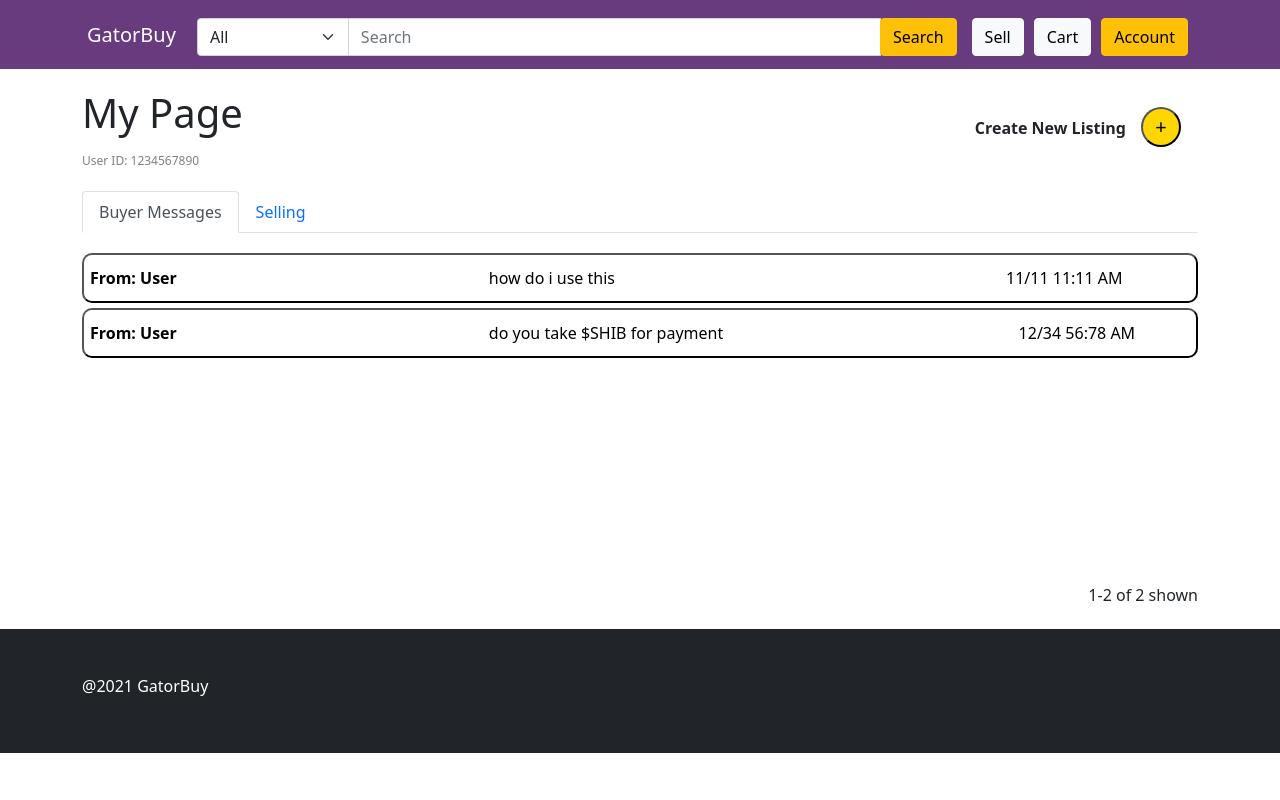
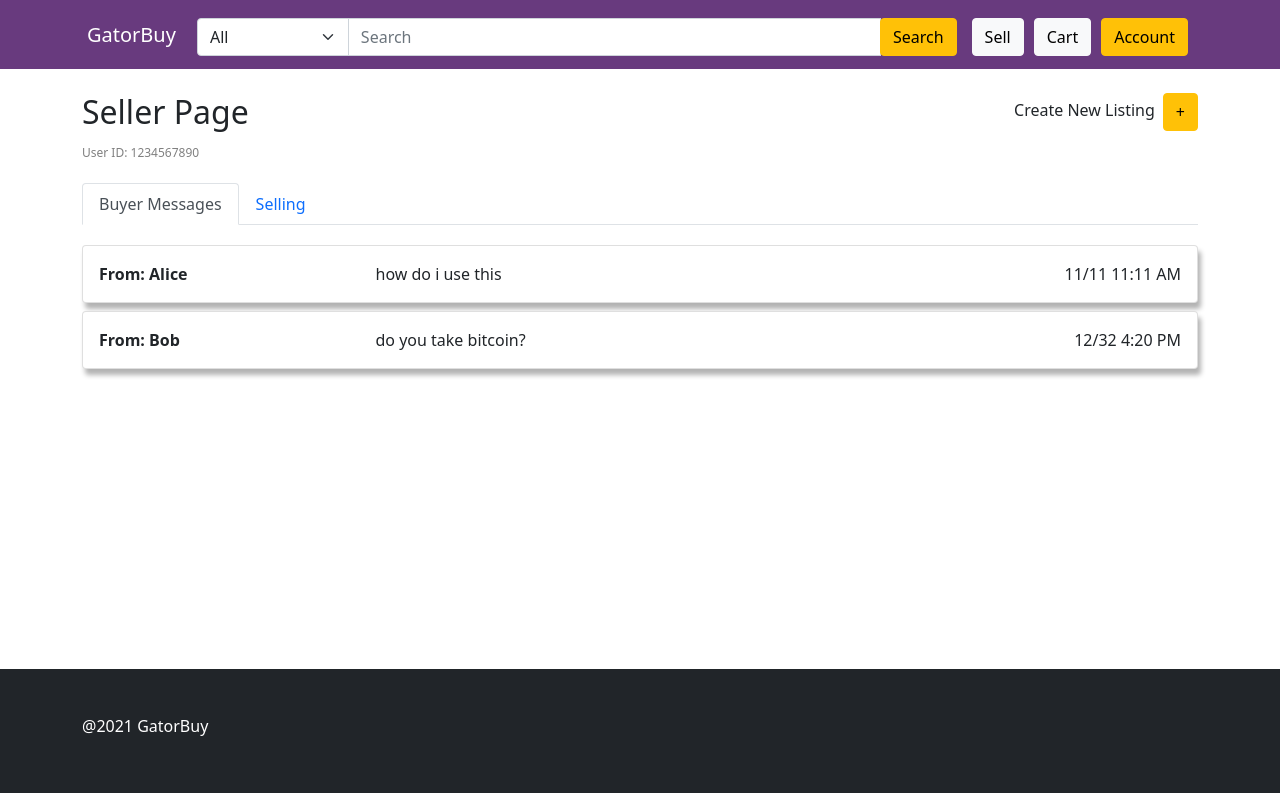
Before and after one commit to ohlesl1e/csc642-team11, a React (Create React App) app in the folder source/: page /seller in a window 1280 px wide. Built offline with nearby package versions, Linux system fonts and the light colour scheme.

Commit message:
seller message styling

```diff
--- a/source/src/pages/Account.js
+++ b/source/src/pages/Account.js
@@ -1,5 +1,5 @@
 import React from 'react'
-import { Container, Tabs, Tab, Button } from 'react-bootstrap'
+import { Container, Tabs, Tab, Button, Row, Col } from 'react-bootstrap'
 import History from './History'
 import Info from './Info'
 
@@ -7,18 +7,19 @@ function Account() {
     return (
         <div>
             <Container>
-                <form className="Form">
-                    <div>
-                        <h2 style={{ marginTop: '20px', marginBottom: '-30px' }}>Account</h2>
-                        <text style={{ marginLeft: '80%', marginRight: '15px' }}><b>Create New Listing</b></text>
+                <Row className='mt-4'>
+                    <Col>
+                        <h2>Account</h2>
+                    </Col>
+                    <Col style={{ textAlign: 'right' }}>
+                        <span className='me-2'>Create New Listing</span>
                         <Button href='/listing' variant='warning'>+</Button>
-                    </div>
-
+                    </Col>
+                </Row>
                 <div>
                     <text style={{ color: 'gray', fontSize: '12px' }}>User ID: 1234567890</text>
                 </div>
 
-                    <div>
                 <Tabs id="mypage" style={{ marginTop: '20px', marginBottom: '20px' }}
                 >
                     <Tab eventKey="information" title="Information" selected='true'>
@@ -28,10 +29,6 @@ function Account() {
                         <History />
                     </Tab>
                 </Tabs>
-                    </div>
-
-                </form>
-
             </Container>
         </div>
     )
--- a/source/src/pages/AllListing.js
+++ b/source/src/pages/AllListing.js
@@ -17,7 +17,7 @@ function AllListing() {
     return (
         <div style={{ minHeight: '50vh' }}>
             <h6 className='ms-4 mt-4'>Showing 3 of 69</h6>
-            <Card className='mb-3' style={{ padding: '1rem', boxShadow: '3px 6px 5px rgba(0,0,0,.3)' }}>
+            <Card className='mb-2 listing-item'>
                 <Row>
                     <Col md={3}>
                         <div style={{ width: '100%', height: '8rem' }}>
@@ -37,7 +37,7 @@ function AllListing() {
                     </Col>
                 </Row>
             </Card>
-            <Card className='mb-3' style={{ padding: '1rem', boxShadow: '3px 6px 5px rgba(0,0,0,.3)' }}>
+            <Card className='mb-2 listing-item'>
                 <Row>
                     <Col md={3}>
                         <div style={{ width: '100%', height: '8rem' }}>
@@ -57,7 +57,7 @@ function AllListing() {
                     </Col>
                 </Row>
             </Card>
-            <Card className='mb-3' style={{ padding: '1rem', boxShadow: '3px 6px 5px rgba(0,0,0,.3)' }}>
+            <Card className='mb-2 listing-item'>
                 <Row>
                     <Col md={3}>
                         <div style={{ width: '100%', height: '8rem' }}>
--- a/source/src/pages/AllUser.js
+++ b/source/src/pages/AllUser.js
@@ -25,7 +25,7 @@ function AllUser() {
     const [show, setShow] = useState(false)
     const [index, setIndex] = useState(0)
     return (
-        <div>
+        <div style={{ minHeight: '50vh' }}>
             <Modal show={show}>
                 <Modal.Header>Are you sure that you want to ban {users[index].name}?</Modal.Header>
                 <Modal.Footer>
--- /dev/null
+++ b/source/src/pages/Messages.js
@@ -0,0 +1,24 @@
+import React from 'react'
+import { Card, Col, Row } from 'react-bootstrap'
+
+function Messages() {
+    let messages = [
+        { user: 'Alice', text: 'how do i use this', time: '11/11 11:11 AM' },
+        { user: 'Bob', text: 'do you take bitcoin?', time: '12/32 4:20 PM' },
+    ]
+    return (
+        <div style={{ minHeight: '50vh' }}>
+            {messages.map((element, key) =>
+                <Card className='mb-2 listing-item'>
+                    <Row>
+                        <Col md={3}><b>From: {element.user}</b></Col>
+                        <Col md={6}>{element.text}</Col>
+                        <Col md={3} style={{ textAlign: 'right' }}>{element.time}</Col>
+                    </Row>
+                </Card>
+            )}
+        </div>
+    )
+}
+
+export default Messages
--- a/source/src/pages/PendingListing.js
+++ b/source/src/pages/PendingListing.js
@@ -17,7 +17,7 @@ function PendingListing() {
     return (
         <div style={{ minHeight: '50vh' }}>
             <h6 className='ms-4 mt-4'>Showing 3 of 69</h6>
-            <Card className='mb-3' style={{ padding: '1rem', boxShadow: '3px 6px 5px rgba(0,0,0,.3)' }}>
+            <Card className='mb-2 listing-item'>
                 <Row>
                     <Col md={3}>
                         <div style={{ width: '100%', height: '8rem' }}>
@@ -37,7 +37,7 @@ function PendingListing() {
                     </Col>
                 </Row>
             </Card>
-            <Card className='mb-3' style={{ padding: '1rem', boxShadow: '3px 6px 5px rgba(0,0,0,.3)' }}>
+            <Card className='mb-2 listing-item'>
                 <Row>
                     <Col md={3}>
                         <div style={{ width: '100%', height: '8rem' }}>
@@ -57,7 +57,7 @@ function PendingListing() {
                     </Col>
                 </Row>
             </Card>
-            <Card className='mb-3' style={{ padding: '1rem', boxShadow: '3px 6px 5px rgba(0,0,0,.3)' }}>
+            <Card className='mb-2 listing-item'>
                 <Row>
                     <Col md={3}>
                         <div style={{ width: '100%', height: '8rem' }}>
--- a/source/src/pages/SellerPage.js
+++ b/source/src/pages/SellerPage.js
@@ -1,5 +1,5 @@
 import React from 'react'
-import { Container, Tabs, Tab } from 'react-bootstrap'
+import { Container, Tabs, Tab, Row, Col, Button } from 'react-bootstrap'
 import { useState } from 'react';
 
 import notebook from '../images/notebook.jpeg'
@@ -7,6 +7,7 @@ import textbook from '../images/book.jpeg'
 import chair from '../images/chair.jpeg'
 import clock from '../images/clock.jpeg'
 import laptop from '../images/laptop.jpeg'
+import Messages from './Messages';
 
 
 function Seller() {
@@ -19,11 +20,15 @@ function Seller() {
 
     return (
         <Container >
-            <div>
-                <h1 style={{ marginTop: '20px', marginBottom: '-30px' }}>My Page</h1>
-                <text style={{ marginLeft: '80%', marginRight: '15px' }}><b>Create New Listing</b></text>
-                <button style={{ fontSize: '20px', borderRadius: '100%', backgroundColor: 'gold', width: '40px', height: '40px' }}>+</button>
-            </div>
+            <Row className='mt-4'>
+                <Col>
+                    <h2>Seller Page</h2>
+                </Col>
+                <Col style={{ textAlign: 'right' }}>
+                    <span className='me-2'>Create New Listing</span>
+                    <Button href='/listing' variant='warning'>+</Button>
+                </Col>
+            </Row>
 
             <div>
                 <text style={{ color: 'gray', fontSize: '12px' }}>User ID: 1234567890</text>
@@ -35,39 +40,7 @@ function Seller() {
                 style={{ marginTop: '20px', marginBottom: '20px' }}
             >
                 <Tab eventKey="messages" title="Buyer Messages">
-                    <button style={{ width: '100%', height: '50px', borderRadius: '10px', backgroundColor: 'white', textAlign: 'left', marginBottom: '5px' }}>
-                        <b>From: User</b>
-                        &nbsp;&nbsp;&nbsp;&nbsp;&nbsp;&nbsp;&nbsp;&nbsp;&nbsp;&nbsp;&nbsp;&nbsp;&nbsp;&nbsp;&nbsp;&nbsp;&nbsp;&nbsp;&nbsp;&nbsp;&nbsp;&nbsp;&nbsp;&nbsp; { /* wow coding */}
-                        &nbsp;&nbsp;&nbsp;&nbsp;&nbsp;&nbsp;&nbsp;&nbsp;&nbsp;&nbsp;&nbsp;&nbsp;&nbsp;&nbsp;&nbsp;&nbsp;&nbsp;&nbsp;&nbsp;&nbsp;&nbsp;&nbsp;&nbsp;&nbsp;
-                        &nbsp;&nbsp;&nbsp;&nbsp;&nbsp;&nbsp;&nbsp;&nbsp;&nbsp;&nbsp;&nbsp;&nbsp;&nbsp;&nbsp;&nbsp;&nbsp;&nbsp;&nbsp;&nbsp;&nbsp;&nbsp;&nbsp;&nbsp;&nbsp;
-
-
-                        how do i use this
-
-                        &nbsp;&nbsp;&nbsp;&nbsp;&nbsp;&nbsp;&nbsp;&nbsp;&nbsp;&nbsp;&nbsp;&nbsp;&nbsp;&nbsp;&nbsp;&nbsp;&nbsp;&nbsp;&nbsp;&nbsp;&nbsp;&nbsp;&nbsp;&nbsp;
-                        &nbsp;&nbsp;&nbsp;&nbsp;&nbsp;&nbsp;&nbsp;&nbsp;&nbsp;&nbsp;&nbsp;&nbsp;&nbsp;&nbsp;&nbsp;&nbsp;&nbsp;&nbsp;&nbsp;&nbsp;&nbsp;&nbsp;&nbsp;&nbsp;
-                        &nbsp;&nbsp;&nbsp;&nbsp;&nbsp;&nbsp;&nbsp;&nbsp;&nbsp;&nbsp;&nbsp;&nbsp;&nbsp;&nbsp;&nbsp;&nbsp;&nbsp;&nbsp;&nbsp;&nbsp;&nbsp;&nbsp;&nbsp;&nbsp;
-                        &nbsp;&nbsp;&nbsp;&nbsp;&nbsp;&nbsp;&nbsp;&nbsp;&nbsp;&nbsp;&nbsp;&nbsp;&nbsp;&nbsp;&nbsp;&nbsp;&nbsp;
-
-                        11/11 11:11 AM
-                    </button>
-                    <button style={{ width: '100%', height: '50px', borderRadius: '10px', backgroundColor: 'white', textAlign: 'left', marginBottom: '5px' }}>
-                        <b>From: User</b>
-                        &nbsp;&nbsp;&nbsp;&nbsp;&nbsp;&nbsp;&nbsp;&nbsp;&nbsp;&nbsp;&nbsp;&nbsp;&nbsp;&nbsp;&nbsp;&nbsp;&nbsp;&nbsp;&nbsp;&nbsp;&nbsp;&nbsp;&nbsp;&nbsp;
-                        &nbsp;&nbsp;&nbsp;&nbsp;&nbsp;&nbsp;&nbsp;&nbsp;&nbsp;&nbsp;&nbsp;&nbsp;&nbsp;&nbsp;&nbsp;&nbsp;&nbsp;&nbsp;&nbsp;&nbsp;&nbsp;&nbsp;&nbsp;&nbsp;
-                        &nbsp;&nbsp;&nbsp;&nbsp;&nbsp;&nbsp;&nbsp;&nbsp;&nbsp;&nbsp;&nbsp;&nbsp;&nbsp;&nbsp;&nbsp;&nbsp;&nbsp;&nbsp;&nbsp;&nbsp;&nbsp;&nbsp;&nbsp;&nbsp;
-
-                        do you take $SHIB for payment
-
-                        &nbsp;&nbsp;&nbsp;&nbsp;&nbsp;&nbsp;&nbsp;&nbsp;&nbsp;&nbsp;&nbsp;&nbsp;&nbsp;&nbsp;&nbsp;&nbsp;&nbsp;&nbsp;&nbsp;&nbsp;&nbsp;&nbsp;&nbsp;&nbsp;
-                        &nbsp;&nbsp;&nbsp;&nbsp;&nbsp;&nbsp;&nbsp;&nbsp;&nbsp;&nbsp;&nbsp;&nbsp;&nbsp;&nbsp;&nbsp;&nbsp;&nbsp;&nbsp;&nbsp;&nbsp;&nbsp;&nbsp;&nbsp;&nbsp;
-                        &nbsp;&nbsp;&nbsp;&nbsp;&nbsp;&nbsp;&nbsp;&nbsp;&nbsp;&nbsp;&nbsp;&nbsp;&nbsp;&nbsp;&nbsp;&nbsp;&nbsp;&nbsp;&nbsp;
-                        12/34 56:78 AM
-                    </button>
-                    <div style={{ textAlign: 'right', marginTop: '20%' }}>
-                        <h6>1-2 of 2 shown</h6>
-                    </div>
-
+                    <Messages />
                 </Tab>
                 <Tab eventKey="selling" title="Selling" >
                     <button style={{ width: '90%', height: '150px', borderRadius: '10px', backgroundColor: 'white', textAlign: 'left', marginBottom: '5px' }}>
```
Lines whose indentation alone changed are shown as unchanged.
